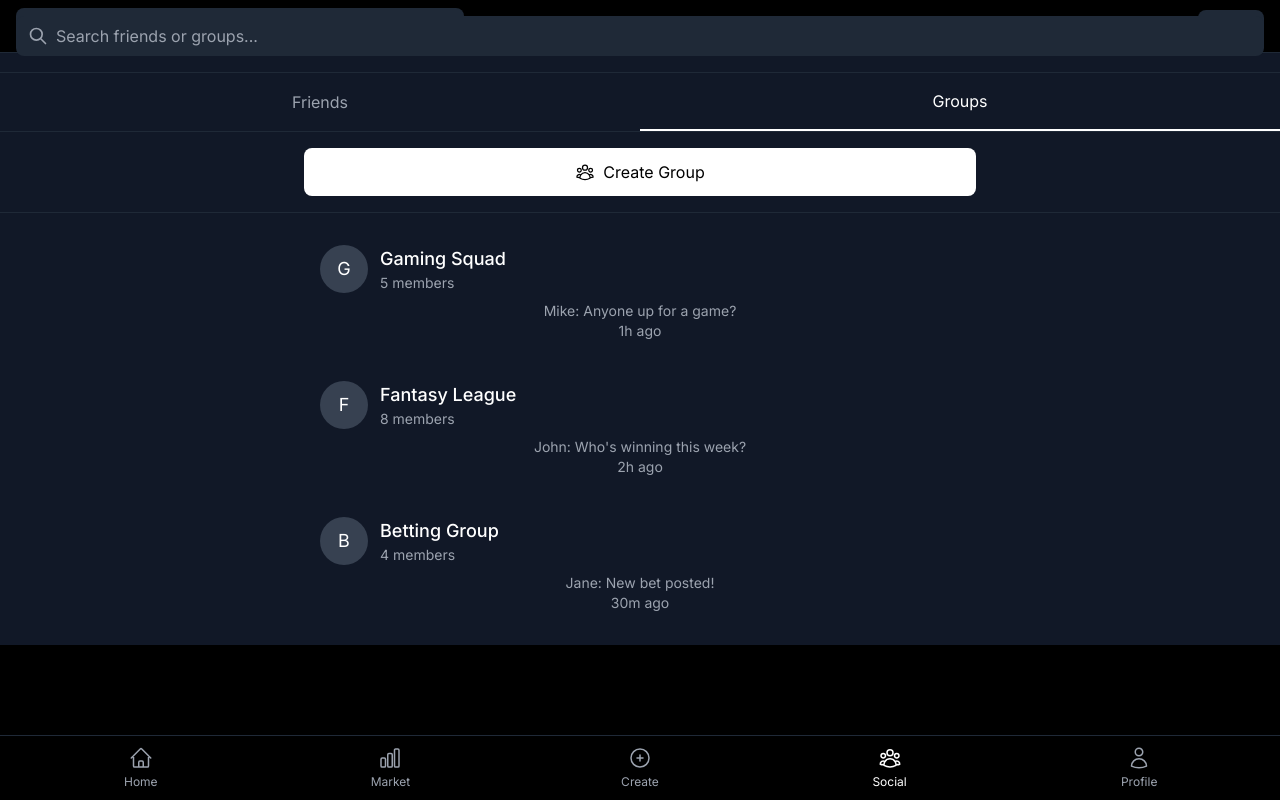
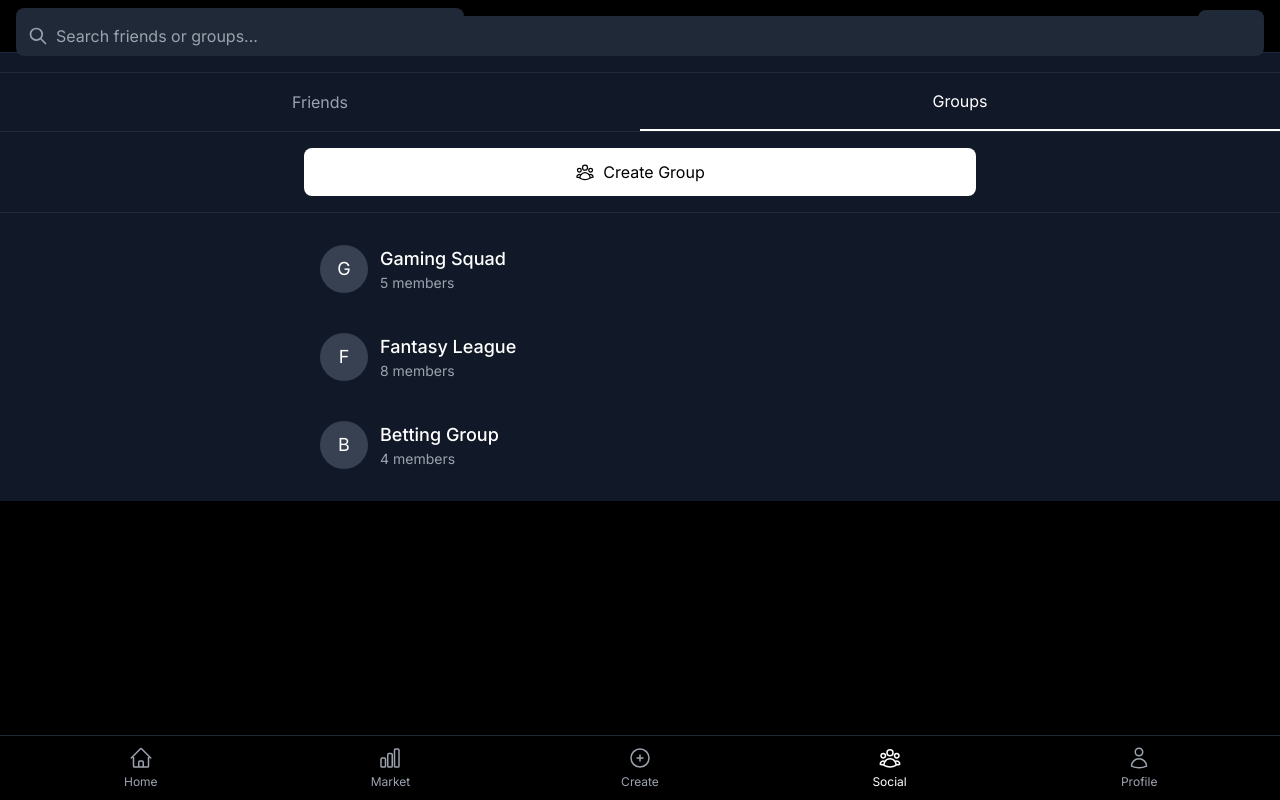
Before and after one commit to byselonia/Props, a Next.js app: page /social in a window 1280 px wide. Both pictures are taken after a click on the button "Groups". Built offline with nearby package versions, Linux system fonts and the light colour scheme.

Commit message:
Update social page: Simplify Groups layout to match Friends section

```diff
--- a/src/app/(authenticated)/social/page.tsx
+++ b/src/app/(authenticated)/social/page.tsx
@@ -164,22 +164,18 @@ export default function SocialPage() {
                   <button
                     key={group.id}
                     onClick={() => setSelectedGroup(group)}
-                    className={`w-full p-4 rounded-lg ${
+                    className={`w-full p-4 rounded-lg flex items-center gap-3 ${
                       selectedGroup?.id === group.id ? 'bg-gray-800' : 'hover:bg-gray-800'
                     }`}
                   >
-                    <div className="flex items-center gap-3">
+                    <div className="relative">
                       <div className="w-12 h-12 rounded-full bg-gray-700 flex items-center justify-center text-lg">
                         {group.name.charAt(0)}
                       </div>
-                      <div className="flex-1 text-left">
-                        <div className="font-medium text-lg">{group.name}</div>
-                        <div className="text-sm text-gray-400">{group.members} members</div>
-                      </div>
                     </div>
-                    <div className="mt-2 text-sm text-gray-400">
-                      <div>{group.lastMessage}</div>
-                      <div>{group.time}</div>
+                    <div className="flex-1 text-left">
+                      <div className="font-medium text-lg">{group.name}</div>
+                      <div className="text-sm text-gray-400">{group.members} members</div>
                     </div>
                   </button>
                 ))}
```
